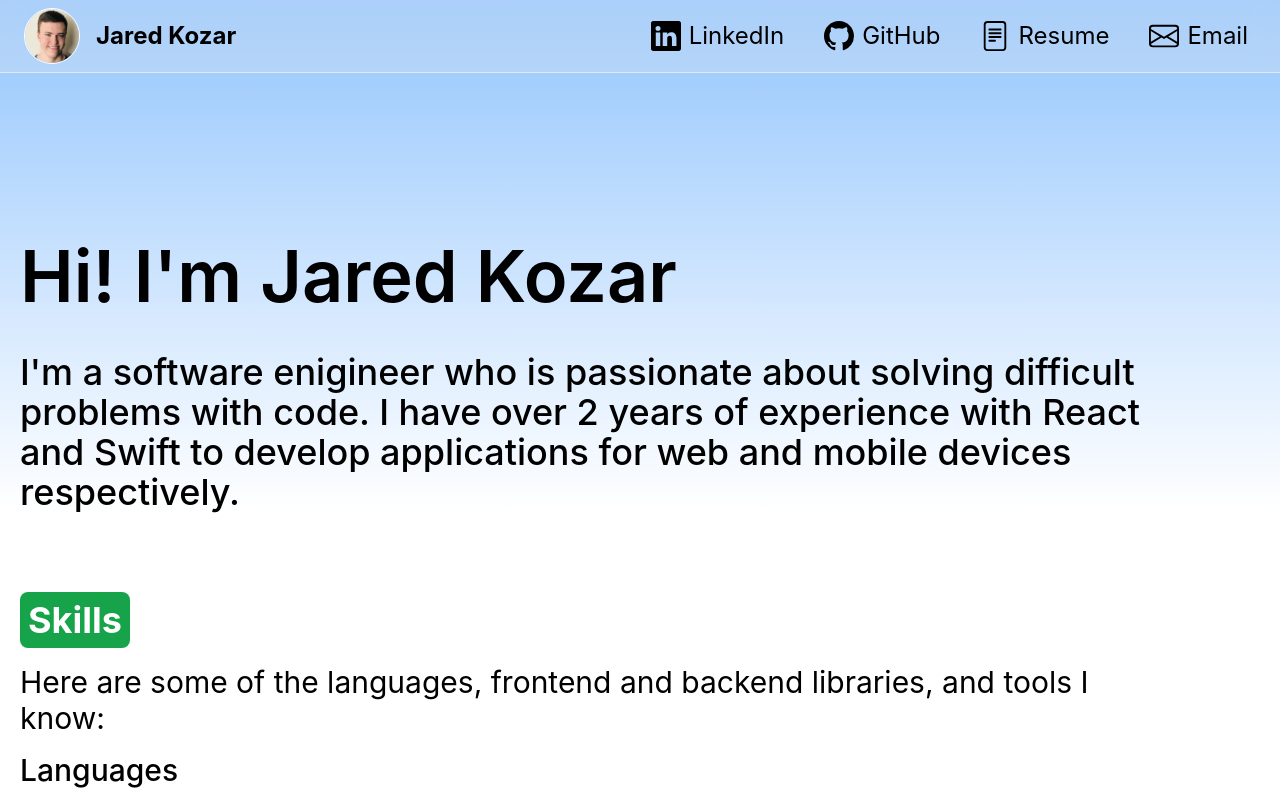
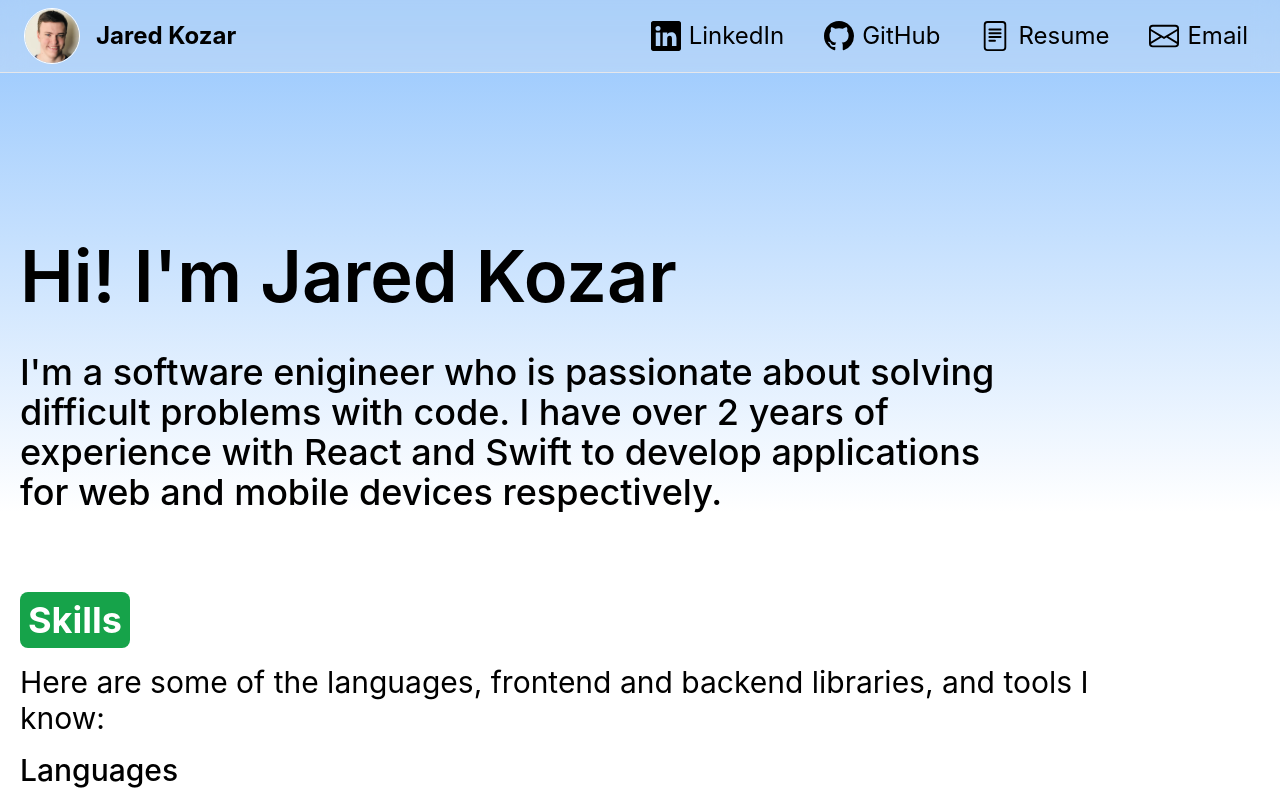
Before and after one commit to jaredrkozar/personal-site, a React (Create React App) app: page / in a window 1280 px wide. Shown: the top 800 px of the page. Built offline with nearby package versions, Linux system fonts and the light colour scheme.

Commit message:
changed margins

```diff
--- a/src/AboutMe.js
+++ b/src/AboutMe.js
@@ -2,7 +2,7 @@ function AboutMe() {
   return (
     <div className="ml-5 relative w-fit h-fit lg:mr-5 sm:mr-2 top-60 pb-60">
         <div className="flex flex-row h-fit">
-            <div className="h-full relative mr-20 space-y-10 flex flex-col text-black dark:text-black">
+            <div className="h-full relative md:mr-60 space-y-10 flex flex-col text-black dark:text-black">
                 <h1 className="text-7xl font-semibold dark:text-white">Hi! I'm Jared Kozar</h1>
 
                 <h1 className="text-4xl font-medium dark:text-slate-300">I'm a software enigineer who is passionate about solving difficult problems with code. I have over 2 years of experience with React and Swift to develop applications for web and mobile devices respectively.</h1>
```
